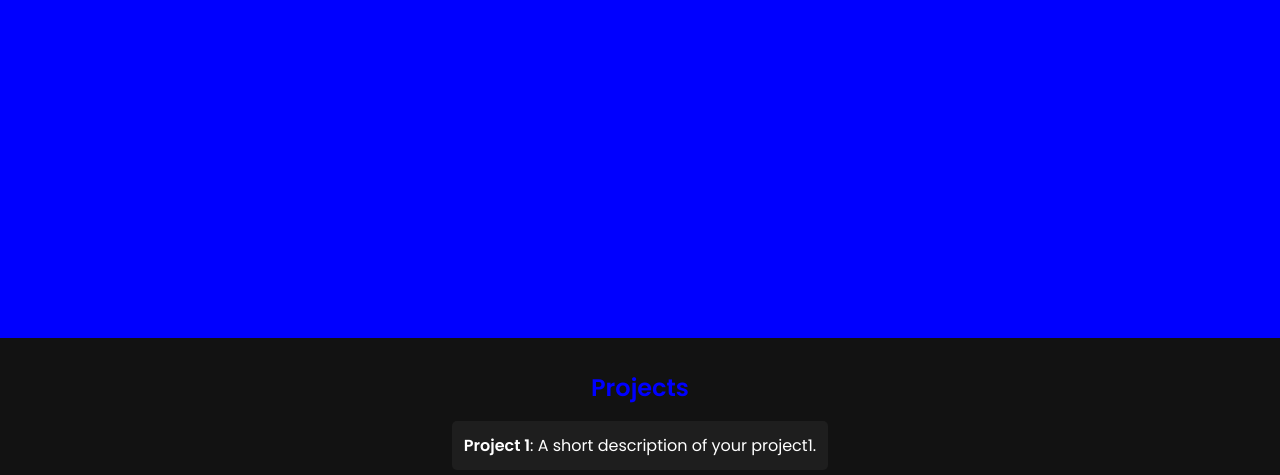
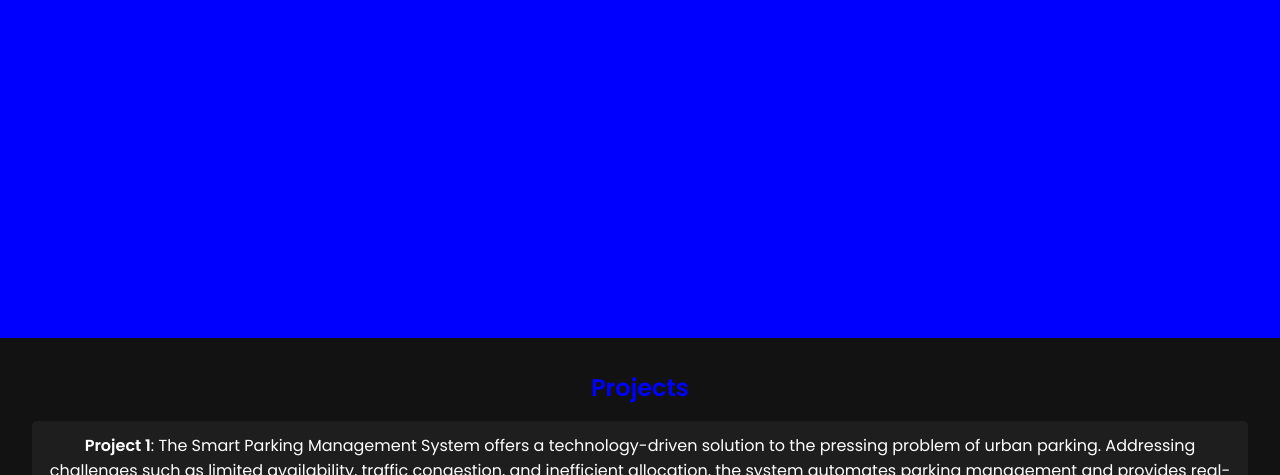
Before and after one commit to Sathvik265/portfolio.github.io, a plain HTML site: page index.html in a window 1280 px wide. Shown: the part 462-937 px from the top of the page. Drawn offline with Linux system fonts and the light colour scheme.

Commit message:
Updated project description

```diff
--- a/index.html
+++ b/index.html
@@ -16,7 +16,8 @@
     <section>
         <h2> Projects</h2>
         <ul>
-            <li><strong>Project 1</strong>: A short description of your project1.</li>
+            <li><strong>Project 1</strong>: The Smart Parking Management System offers a technology-driven solution to the pressing problem of urban parking. Addressing challenges such as limited availability, traffic congestion, and inefficient allocation, the system automates parking management and provides real-time updates to optimize resource utilization. This project is motivated by the critical role of parking in urban infrastructure and the negative impact of parking problems on urban life. By leveraging technology, particularly graph algorithms, this system aims to create a more efficient and intelligent parking experience.
+</li>
         </ul>
 
         <h2>🚀 Skills</h2>
```
